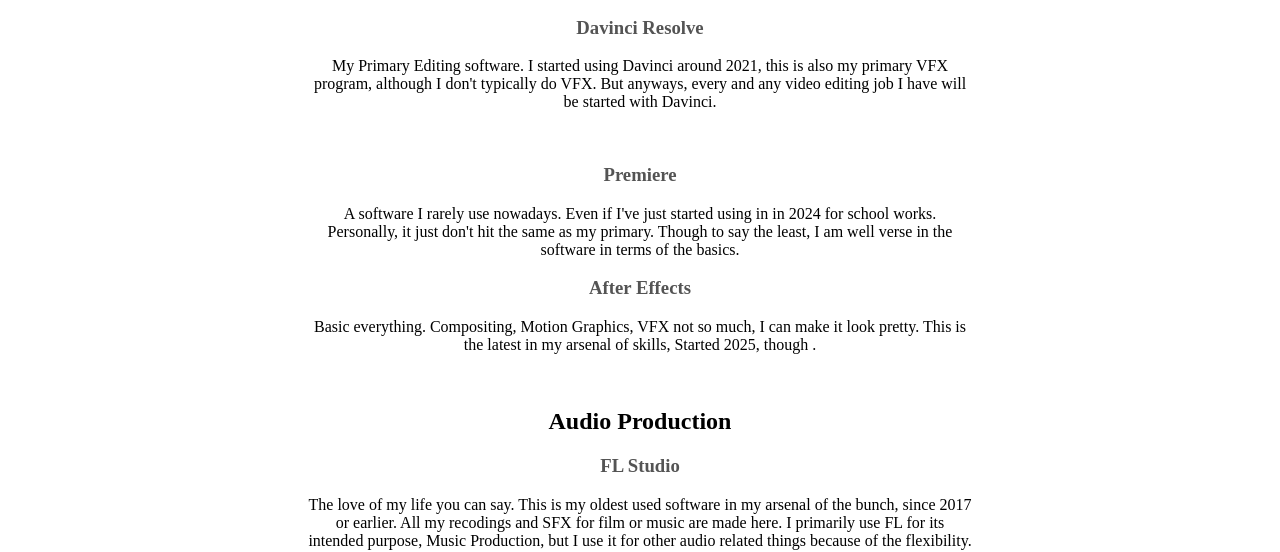
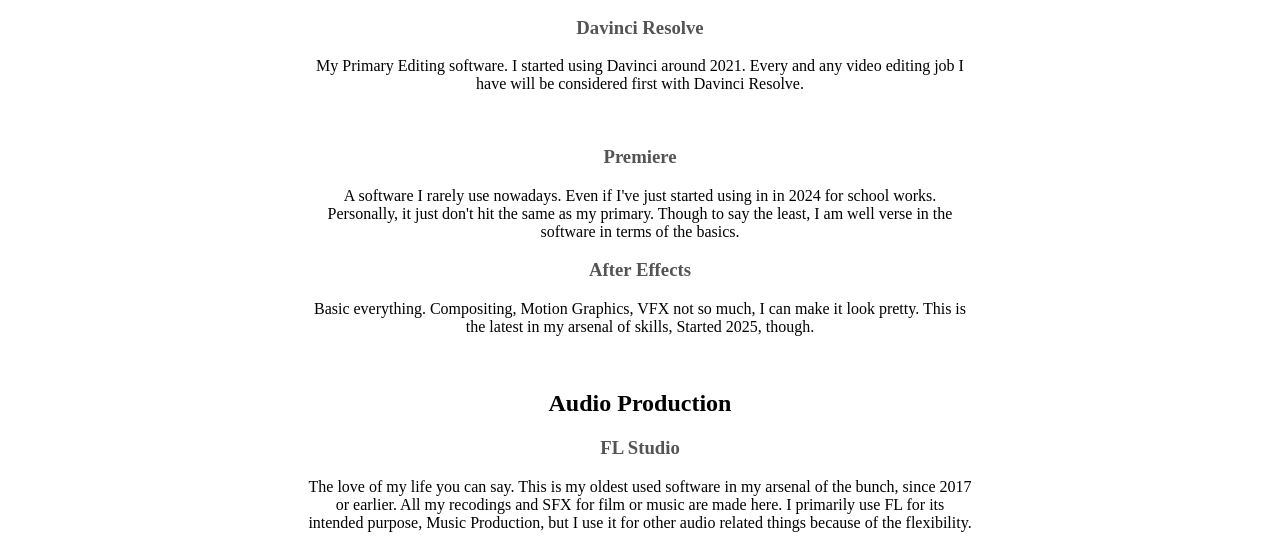
Before and after one commit to CaspersArchives/portfolio, a plain HTML site: page skills.html in a window 1280 px wide. Shown: the part 275-827 px from the top of the page. Drawn offline with Linux system fonts and the light colour scheme.

Commit message:
Update skills.html

```diff
--- a/skills.html
+++ b/skills.html
@@ -26,13 +26,13 @@
 	<h2> Editing </h2>
 
 		<H3 style="color: #545454;">Davinci Resolve</H3>
-			<p> My Primary Editing software. I started using Davinci around 2021, this is also my primary VFX program, although I don't typically do VFX. But anyways, every and any video editing job I have will be started with Davinci.  </p>
+			<p> My Primary Editing software. I started using Davinci around 2021. Every and any video editing job I have will be considered first with Davinci Resolve.  </p>
 &nbsp;
 		<H3 style="color: #545454; ">Premiere</H3>
 			<p> A software I rarely use nowadays. Even if I've just started using in in 2024 for school works. Personally, it just don't hit the same as my primary. Though to say the least, I am well verse in the software in terms of the basics. </p>
 
 		<H3 style="color: #545454; ">After Effects</H3>
-			<p> Basic everything. Compositing, Motion Graphics, VFX not so much, I can make it look pretty. This is the latest in my arsenal of skills, Started 2025, though . </p>
+			<p> Basic everything. Compositing, Motion Graphics, VFX not so much, I can make it look pretty. This is the latest in my arsenal of skills, Started 2025, though. </p>
 <br>
 	<h2> Audio Production </h2>
 
```
